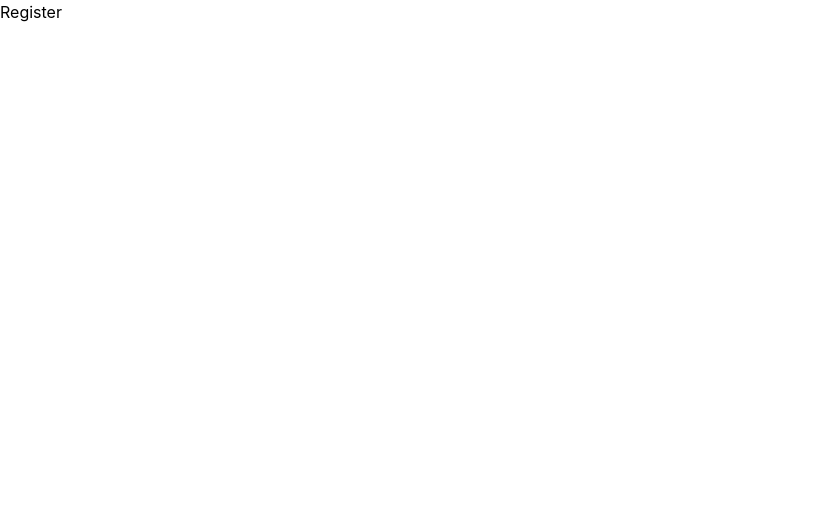
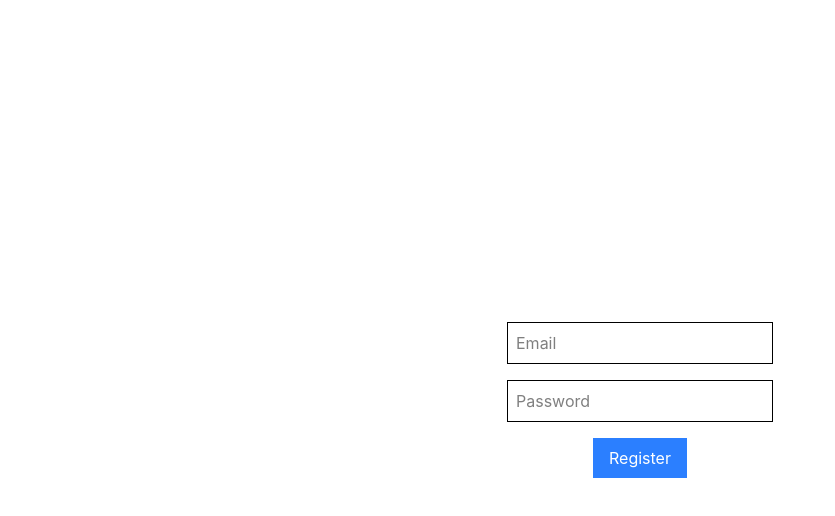
Before and after one commit to Bhargav958/Job-Tracker-with-React, a React (Vite) app in the folder job-tracker/: page /register in a window 1280 px wide. Shown: the top 516 px of the page, without its empty margins (0-835 px from the left). Built offline with nearby package versions, Linux system fonts and the light colour scheme.

Commit message:
Updated the register.jsx file

```diff
--- a/job-tracker/src/pages/Register.jsx
+++ b/job-tracker/src/pages/Register.jsx
@@ -1,9 +1,39 @@
-import React from "react"
+import {useState} from "react"
+import { registerUser } from "../appwrite/auth"
 
 function Register() {
+  //create variable for email and password
+  const [email, setEmail] = useState("")
+  const [password, setPassword] = useState("")
+
+  const handleRegister = async()=>{
+    try {
+      await registerUser(email,password);
+      alert("Registerd Successfully")
+    } catch (error) {
+      console.log(error)
+    }
+  }
 
   return (
-    <div>Register</div>
+    <div className="h-screen flex flex-col items-center justify-center gap-4">
+      <input
+        type="email"
+        placeholder="Email"
+        className="border p-2"
+        onChange={(e)=>setEmail(e.target.value)}
+      />
+      <input
+        type="password"
+        placeholder="Password"
+        className="border p-2"
+        onChange={(e)=>setPassword(e.target.value)}
+      />
+
+      <button onClick={handleRegister} className="bg-blue-500 text-white px-4 py-2">
+        Register
+      </button>
+    </div>
   )
 }
 
```
Also changed, not shown: 1 other file (tests, documents, lock files or other folders).
